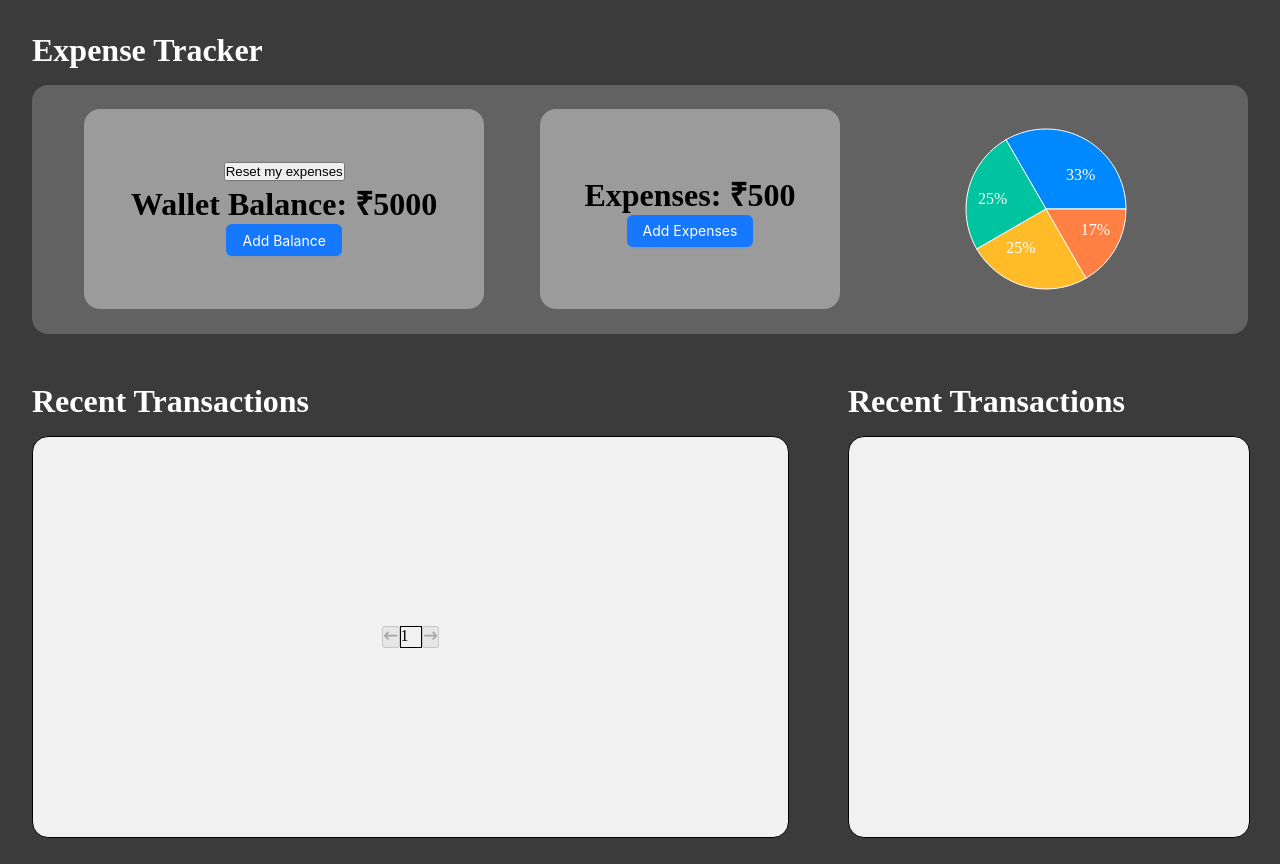
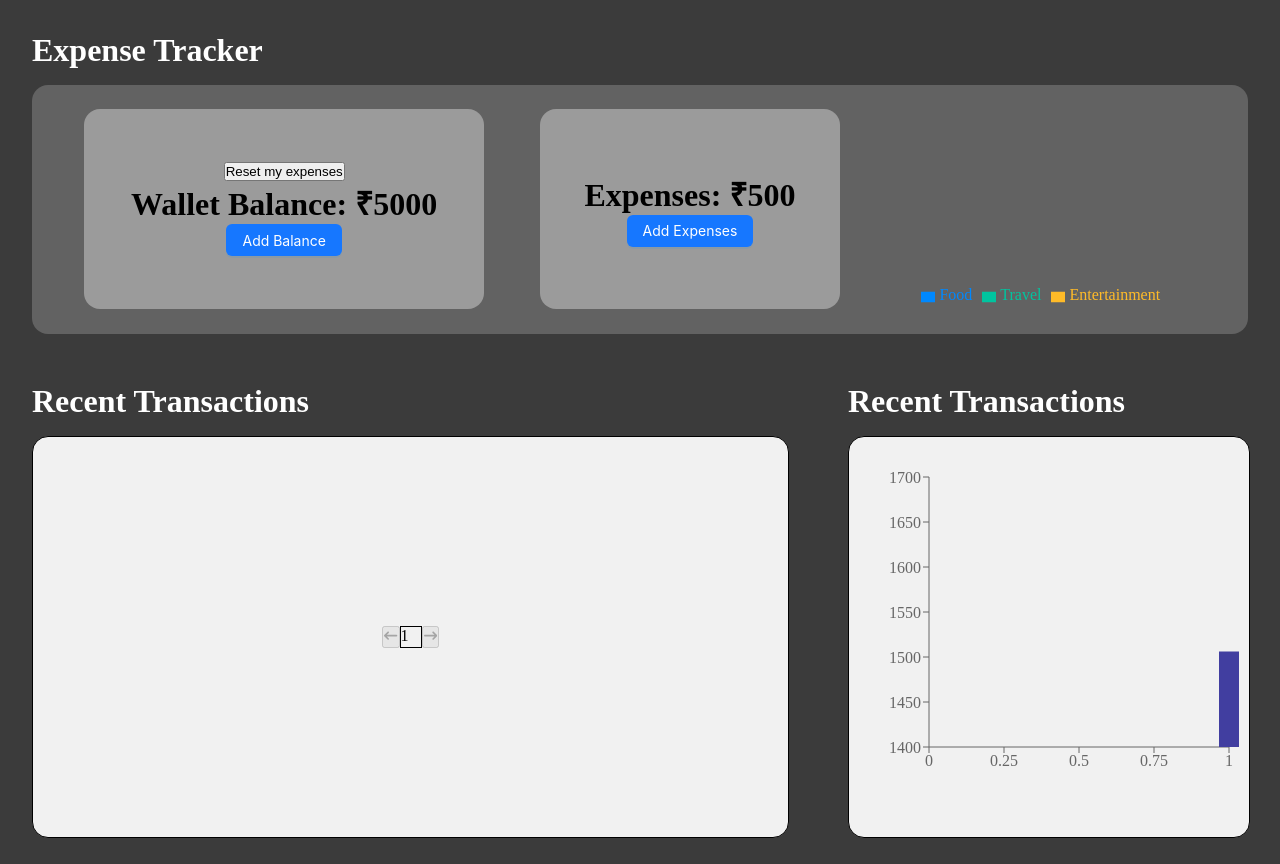
Before and after one commit to HariKalyan99/expense, a React (Vite) app in the folder expensetracker/: page / in a window 1280 px wide. Built offline with nearby package versions, Linux system fonts and the light colour scheme.

Commit message:
barchart needs to be fixed

```diff
--- a/expensetracker/src/components/ExpensePie.jsx
+++ b/expensetracker/src/components/ExpensePie.jsx
@@ -1,5 +1,5 @@
 import React, { useContext, useEffect, useState } from 'react';
-import { PieChart, Pie, Sector, Cell, ResponsiveContainer } from 'recharts';
+import { PieChart, Pie, Sector, Cell, ResponsiveContainer, Legend } from 'recharts';
 import { ExpenseListStore } from './Dashboard';
 
 
@@ -13,23 +13,29 @@ const ExpensePie = () => {
 
     const [getData, setData] = useState([])
 
-    // useEffect(() => {
+    useEffect(() => {
+        const foodVal = totalPieValue(expenseList, 'Food');
+        const travelVal = totalPieValue(expenseList, 'Travel');
+        const entertainmentVal = totalPieValue(expenseList, 'Entertainment');
 
 
+        setData([{ name: 'Food', value:  foodVal},
+        { name: 'Travel', value: travelVal },
+        { name: 'Entertainment', value:  entertainmentVal},])
 
-    //     // console.log(obj)
-
-    //     // setData([{name: "Food", value: totalPrice}, ...getData])
-    // }, [expenseList])
+    }, [expenseList])
 
 
+    const totalPieValue = (list, category) => {
+        let totalFoodVal = 0;
+        let foodArr = list.filter(x => x.category === category);
+        for(let i = 0; i<foodArr.length; i++){
+            totalFoodVal+=foodArr[i].price
+        }
+        return totalFoodVal;
+    }
 
-    const data = [
-        { name: 'Group A', value: 400 },
-        { name: 'Group B', value: 300 },
-        { name: 'Group C', value: 300 },
-        { name: 'Group D', value: 200 },
-      ];
+    const data = getData
 
       const COLORS = ['#0088FE', '#00C49F', '#FFBB28', '#FF8042'];
 
@@ -58,11 +64,14 @@ const ExpensePie = () => {
             outerRadius={80}
             fill="#8884d8"
             dataKey="value"
+
           >
             {data.map((entry, index) => (
               <Cell key={`cell-${index}`} fill={COLORS[index % COLORS.length]} />
             ))}
           </Pie>
+
+        <Legend />
         </PieChart>
       </ResponsiveContainer>
     );
--- a/expensetracker/src/components/TopExpenses.jsx
+++ b/expensetracker/src/components/TopExpenses.jsx
@@ -1,9 +1,78 @@
-import React from 'react'
+import React from 'react';
+import {
+  ComposedChart,
+  Bar,
+  XAxis,
+  Tooltip,
+  ResponsiveContainer,
+  Label,
+  YAxis,
+} from 'recharts';
+
+const data = [
+  {
+    name: 'Page A',
+    uv: 590,
+    pv: 800,
+    amt: 1400,
+  },
+  {
+    name: 'Page B',
+    uv: 868,
+    pv: 967,
+    amt: 1506,
+  },
+  {
+    name: 'Page C',
+    uv: 1397,
+    pv: 1098,
+    amt: 989,
+  },
+  {
+    name: 'Page D',
+    uv: 1480,
+    pv: 1200,
+    amt: 1228,
+  },
+  {
+    name: 'Page E',
+    uv: 1520,
+    pv: 1108,
+    amt: 1100,
+  },
+  {
+    name: 'Page F',
+    uv: 1400,
+    pv: 680,
+    amt: 1700,
+  },
+];
 
 const TopExpenses = () => {
-  return (
-    <div></div>
-  )
+
+    return (
+      <ResponsiveContainer width="100%" height="100%">
+        <ComposedChart
+
+          width={500}
+          height={400}
+          data={data}
+          margin={{
+            top: 40,
+            right: 20,
+            bottom: 60,
+            left: 20,
+          }}
+        >
+          <XAxis type="number" />
+          <YAxis type='name'>
+          <Label  offset={0} position="left" />
+          </YAxis>
+          <Tooltip />
+          <Bar dataKey="amt" barSize={20} fill="#413ea0" layout="horizontal"/>
+        </ComposedChart>
+      </ResponsiveContainer>
+    );
 }
 
-export default TopExpenses
+export default TopExpenses;
```
